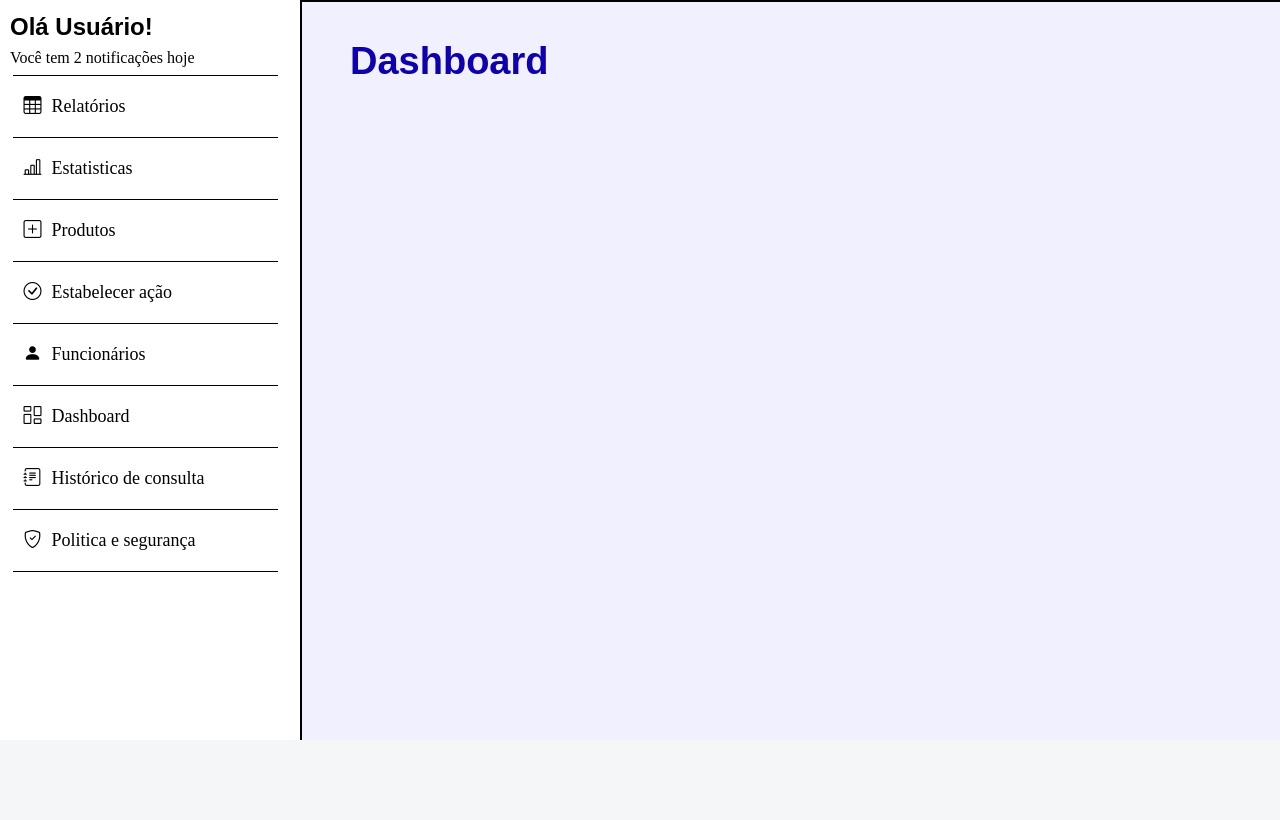
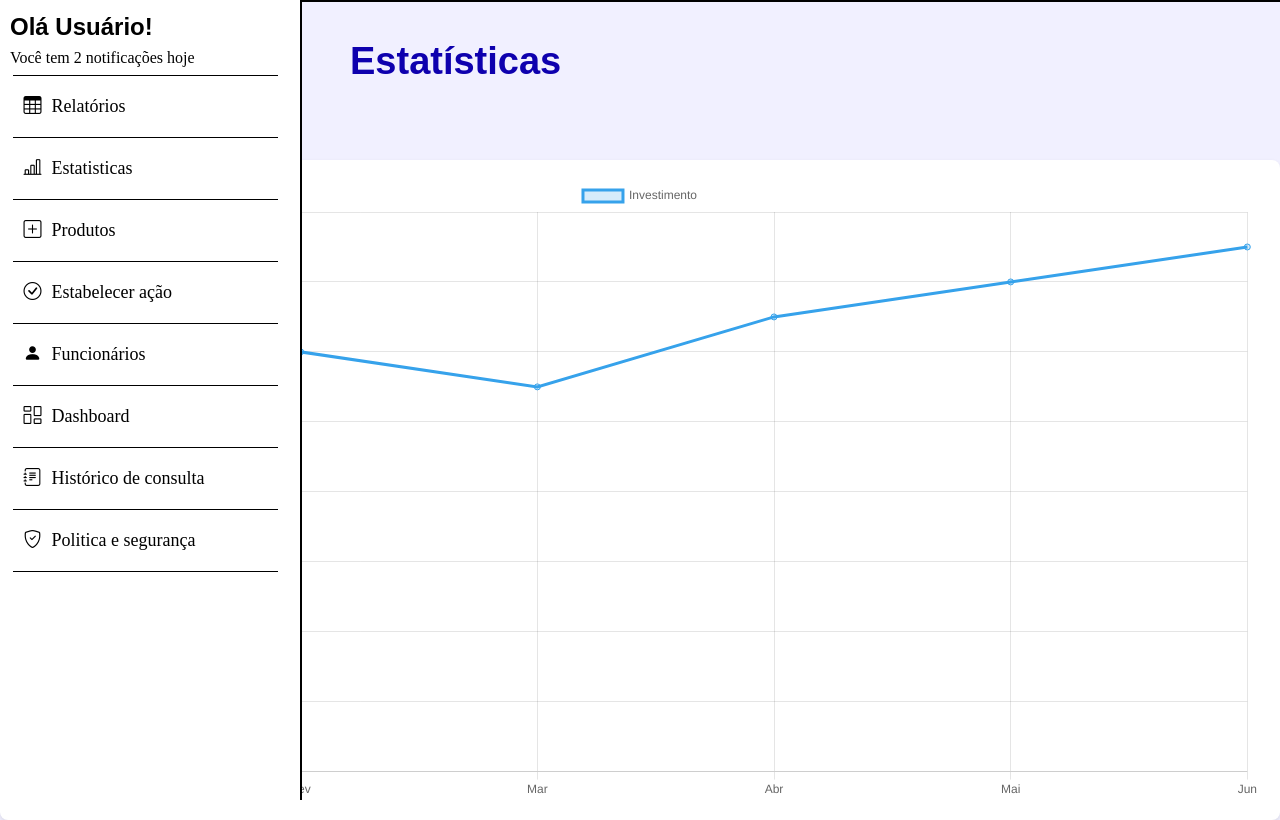
Before and after one commit to vitor742/FrontEF, a Django app: page /estatisticas/ in a window 1280 px wide. Shown: the part 60-880 px from the top of the page. Before the commit the page ends 800 px from the top, so only its background shows below. Run offline with Django 5.2, Linux system fonts and the light colour scheme.

Commit message:
Inseri o gráfico

```diff
--- a/estoque_facil/static/css/style_estatisticas.css
+++ b/estoque_facil/static/css/style_estatisticas.css
@@ -122,6 +122,7 @@
     font-size: 38px;
     margin-left: 350px;
     margin-top: 40px;
+    margin-bottom: 20px;
 }
 .FuncionariosT {
     justify-content: left;
@@ -134,3 +135,37 @@
     margin-left: 350px;
     margin-top: 40px;
 }
+.chart-container {
+    display: flex;
+    justify-content: center; /* Centraliza horizontalmente */
+    align-items: flex-start; /* Posiciona mais acima */
+    margin-top: 20px; /* Ajusta espaço acima */
+    background-color: #ffffff;
+    padding: 20px;
+    border-radius: 8px;
+    box-shadow: 0px 2px 4px rgba(0, 0, 0, 0.1);
+}
+.chart-size {
+    width: 300px;
+    height: 150px;
+}
+.chart-container canvas {
+    display: block;
+    width: 100%; /* Largura total do contêiner */
+    height: auto; /* Proporção correta */
+.line-chart {
+    width: 100%;
+    height: 400px;
+}
+.estatisticas {
+    margin-left: 300px; /* Para compensar o menu lateral */
+    padding: 0;
+    display: flex;
+    flex-direction: column;
+    align-items: center; /* Centraliza o gráfico horizontalmente */
+    justify-content: center; /* Centraliza na vertical */
+    height: calc(100vh - 100px); /* Ocupa o espaço restante */
+}
+.estatisticas, .chart-container, canvas {
+    border: 1px solid red;
+}
--- a/estoque_facil/templates/estatisticas/estatisticas.html
+++ b/estoque_facil/templates/estatisticas/estatisticas.html
@@ -8,6 +8,8 @@
     <title>Estatisticas</title>
     <link rel="stylesheet" href="{% static 'css/style_estatisticas.css' %}" />
     <link rel="stylesheet" href="https://cdn.jsdelivr.net/npm/bootstrap-icons@1.11.3/font/bootstrap-icons.min.css">
+    <script src="https://cdn.jsdelivr.net/npm/chart.js"></script>
+
 </head>
 <body>
     <header>
@@ -19,6 +21,7 @@
 
         <a href="#"><span class="icon"><i class="bi bi-printer"></i></span></a>
     </header>
+
 
     <!--Código do menu lateral-->
 
@@ -118,7 +121,42 @@
 
     </nav>
     <div class="DashboardT">
-        <b>Dashboard</b>
+        <b>Estatísticas</b>
     </div>
+    <section class="estatisticas">
+        <div class="chart-container">
+            <canvas id="line-chart" class="chart-size"></canvas>
+        </div>
+        </section>
+
+
+
+    <script>
+        const data = {
+            labels: ["Jan", "Fev", "Mar", "Abr", "Mai", "Jun"],
+            datasets: [{
+                label: "Investimento",
+                data: [1000, 1200, 1100, 1300, 1400, 1500],
+                backgroundColor: 'rgba(54, 162, 235, 0.2)',
+                borderColor: 'rgba(54, 162, 235, 1)',
+            }]
+        };
+
+        const options = {
+            scales: {
+                y: {
+                    beginAtZero: true
+                }
+            }
+        };
+
+        const ctx = document.getElementById('line-chart').getContext('2d');
+        const chart = new Chart(ctx, {
+            type: 'line',
+            data: data,
+            options: options
+        });
+    </script>
+
 </body>
 </html>
```
